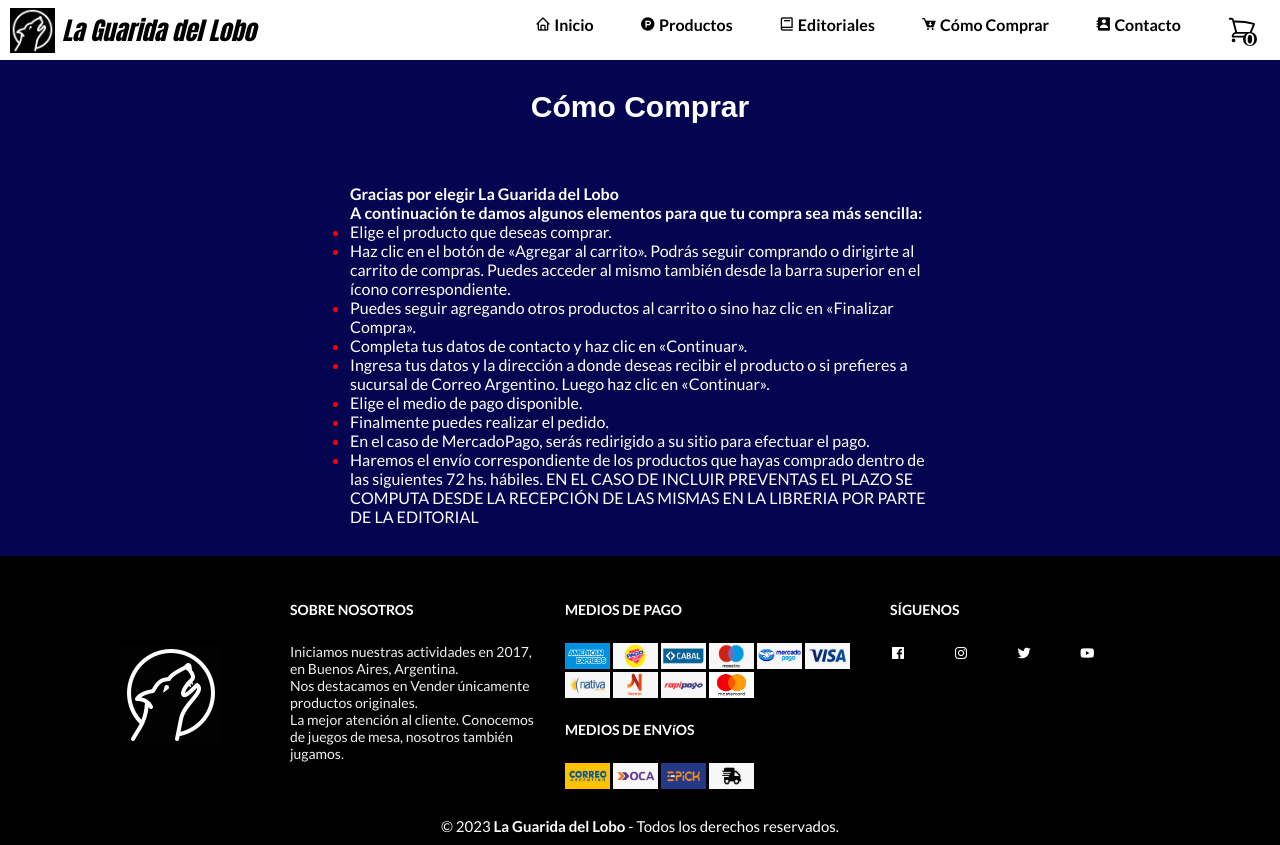
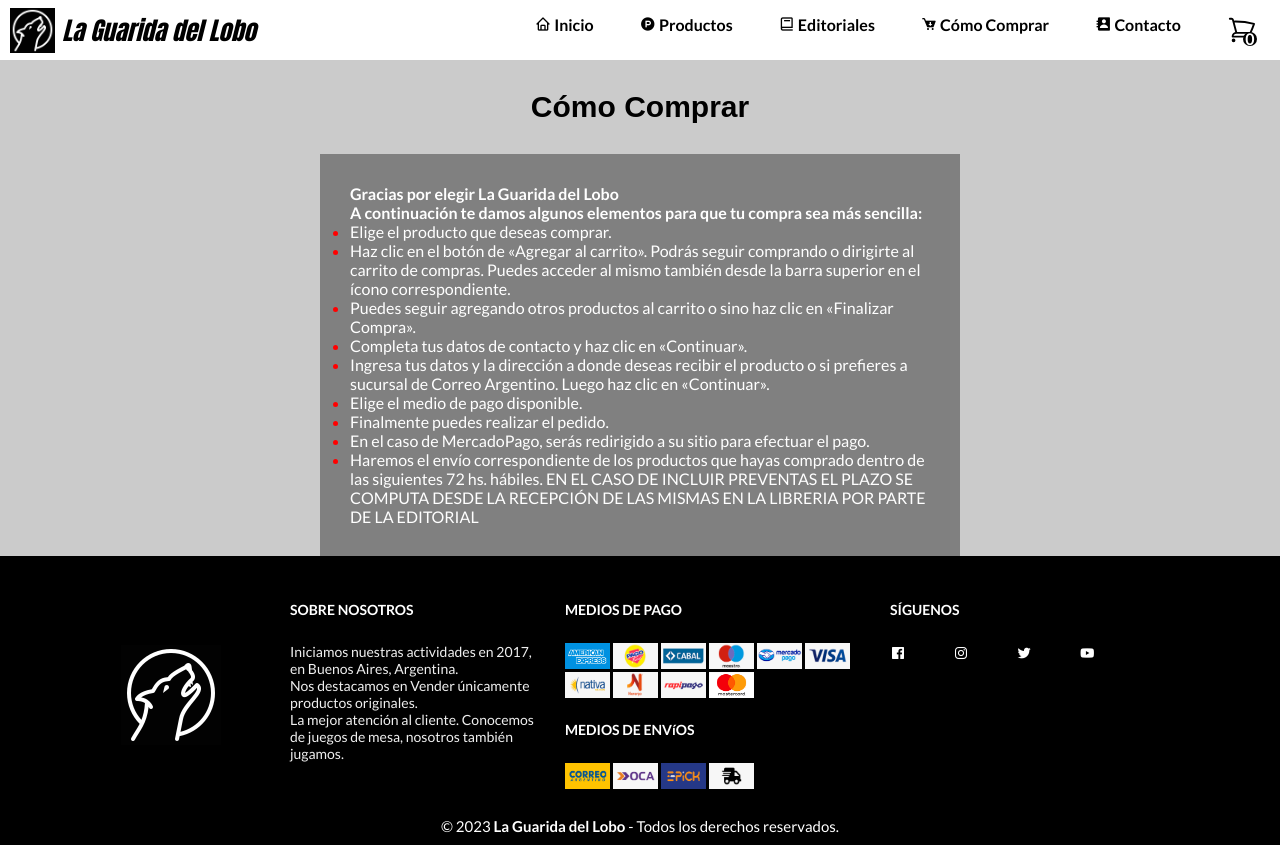
Before and after one commit to JonatanNunes/JN-Pre-entrega2, a plain HTML site: page views/como-comprar.html in a window 1280 px wide. Drawn offline with nearby package versions, Linux system fonts and the light colour scheme.

Commit message:
Modificando el style

```diff
--- a/css/style.css
+++ b/css/style.css
@@ -417,21 +417,21 @@
     font-family: italic, sans-serif;
     font-size: 30px;
     padding: 30px;
-    color: white;
-    background-color: rgb(4, 4, 81);
+    color: black;
+    background-color: rgb(203, 203, 203);
     text-align: center;
 }
 
 .contenido{
-    background-color: rgb(4, 4, 81);
+    background-color: rgb(203, 203, 203);
     color: white;
 }
-.entry-contenido{
+.contenido .entry-contenido{
     text-align:left;
     margin: auto;
     width: 50%;
-    padding: 30px;
-    background-color: rgb(4, 4, 81);
+    padding: 30px 30px;
+    background-color: grey;
 }
 
 .entry-contenido li::marker{
@@ -447,7 +447,7 @@
     text-align: center;
     font-style: italic;
     font-size: 35px;
-    color: rgb(141, 16, 16);
+    color: rgb(26, 16, 141);
 }
 
 .container-icon{
@@ -561,7 +561,7 @@
 }
 
 .card_container button:hover{
-    color: greenyellow;
+    color: aqua;
 }
 
 .price{
```
